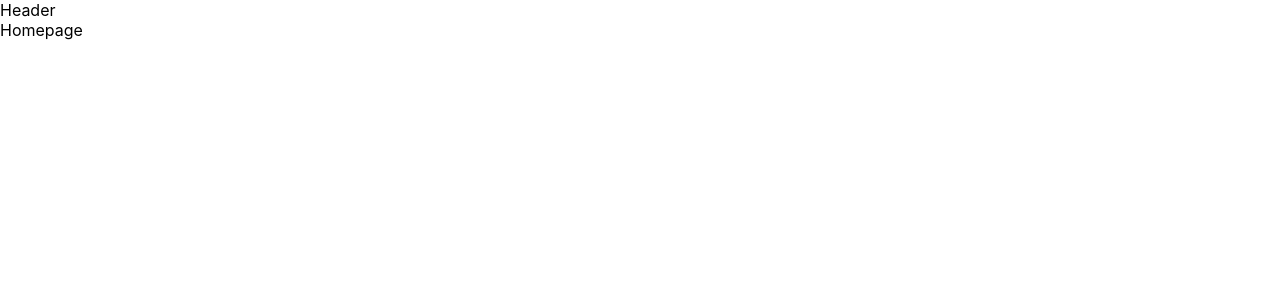
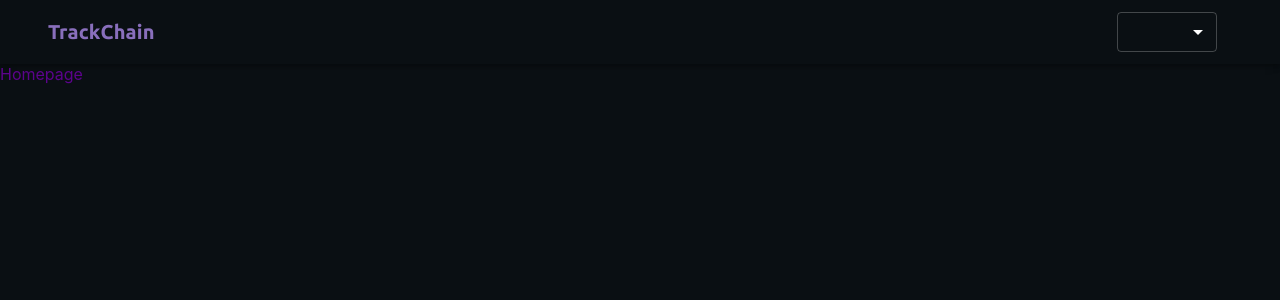
Before and after one commit to s1ddy/CryptoTracker-Website, a React (Create React App) app in the folder crypto-tracker/: page / in a window 1280 px wide. Shown: the top 300 px of the page. Built offline with nearby package versions, Linux system fonts and the light colour scheme.

Commit message:
Navigation, FontWeight fixes, Darktheme support and Header complete

```diff
--- a/crypto-tracker/src/App.css
+++ b/crypto-tracker/src/App.css
@@ -1,4 +1,4 @@
-@import url('https://fonts.googleapis.com/css2?family=IBM+Plex+Sans:wght@300;400;700&display=swap');
+@import url('https://fonts.googleapis.com/css2?family=Ubuntu:wght@400;700&display=swap');
 
 * {
   margin: 0;
--- a/crypto-tracker/src/App.js
+++ b/crypto-tracker/src/App.js
@@ -5,21 +5,21 @@ import Homepage from "./Pages/Homepage";
 import { makeStyles } from "@material-ui/core"
 import CoinPage from "./Pages/CoinPage";
 
+  const useStyles = makeStyles(() => ({
+  App: {
+    backgroundColor: "#0A0F13",
+    color: "#5C038C",
+    minHeight: "100vh",
+  },
+}));
+
 function App() {
 
-  const useStyles = makeStyles (() => ({
-    App: {
-      backgroundColor: "#192E41",
-      color: "black",
-      minHeight: "100vh",
-    }
-  }))
-
-  const classes = useStyles
+  const classes = useStyles();
 
   return (
     <BrowserRouter>
-      <div className="classes.App">
+      <div className={classes.App}>
         <Header />
         <Routes>
           <Route exact path="/" element={<Homepage />} />
--- a/crypto-tracker/src/Components/Header.js
+++ b/crypto-tracker/src/Components/Header.js
@@ -1,11 +1,52 @@
-import { AppBar } from '@material-ui/core'
+import { AppBar, Container, Toolbar, Select, MenuItem, makeStyles, Typography, createTheme, ThemeProvider } from '@material-ui/core'
 import React from 'react'
+import { useNavigate } from 'react-router-dom';
+
+const useStyles = makeStyles(()=> ({
+  title: {
+    flex: 1,
+    color: "#896FBC",
+    fontFamily: "Ubuntu",
+    fontWeight:"bold",
+    cursor: "pointer",
+  }
+}))
 
 const Header = () => {
+
+  const classes = useStyles();
+
+  const navigate = useNavigate();
+
+  const darkTheme = createTheme({
+    palette: {
+      primary: {
+        main: "#fff",
+      },
+      type: "dark",
+    }
+
+  })
+
   return (
-    <div>
-      Header
-    </div>
+    <ThemeProvider theme={darkTheme}>
+    <AppBar color="transparent" position='static'>
+      <Container>
+        <Toolbar>
+          <Typography onClick={() => navigate("/")} className={classes.title} variant="h6">TrackChain</Typography>
+
+          <Select variant="outlined" style={{
+            width: 100,
+            height: 40,
+            marginRight: 15,
+          }}>
+            <MenuItem value="USD">USD</MenuItem>
+            <MenuItem value="INR">INR</MenuItem>
+          </Select>
+        </Toolbar>
+      </Container>
+    </AppBar>
+    </ThemeProvider>
   )
 }
 
```
